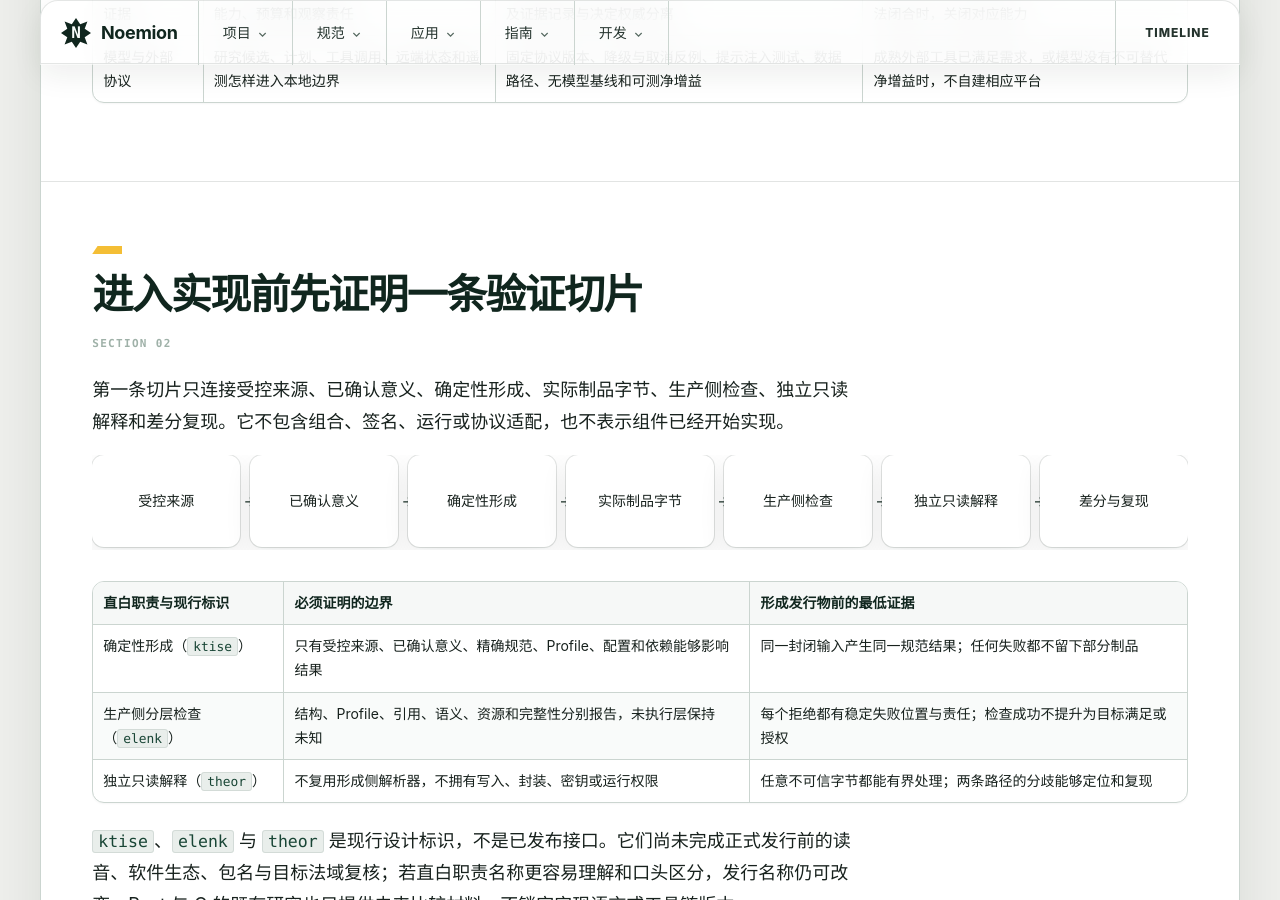
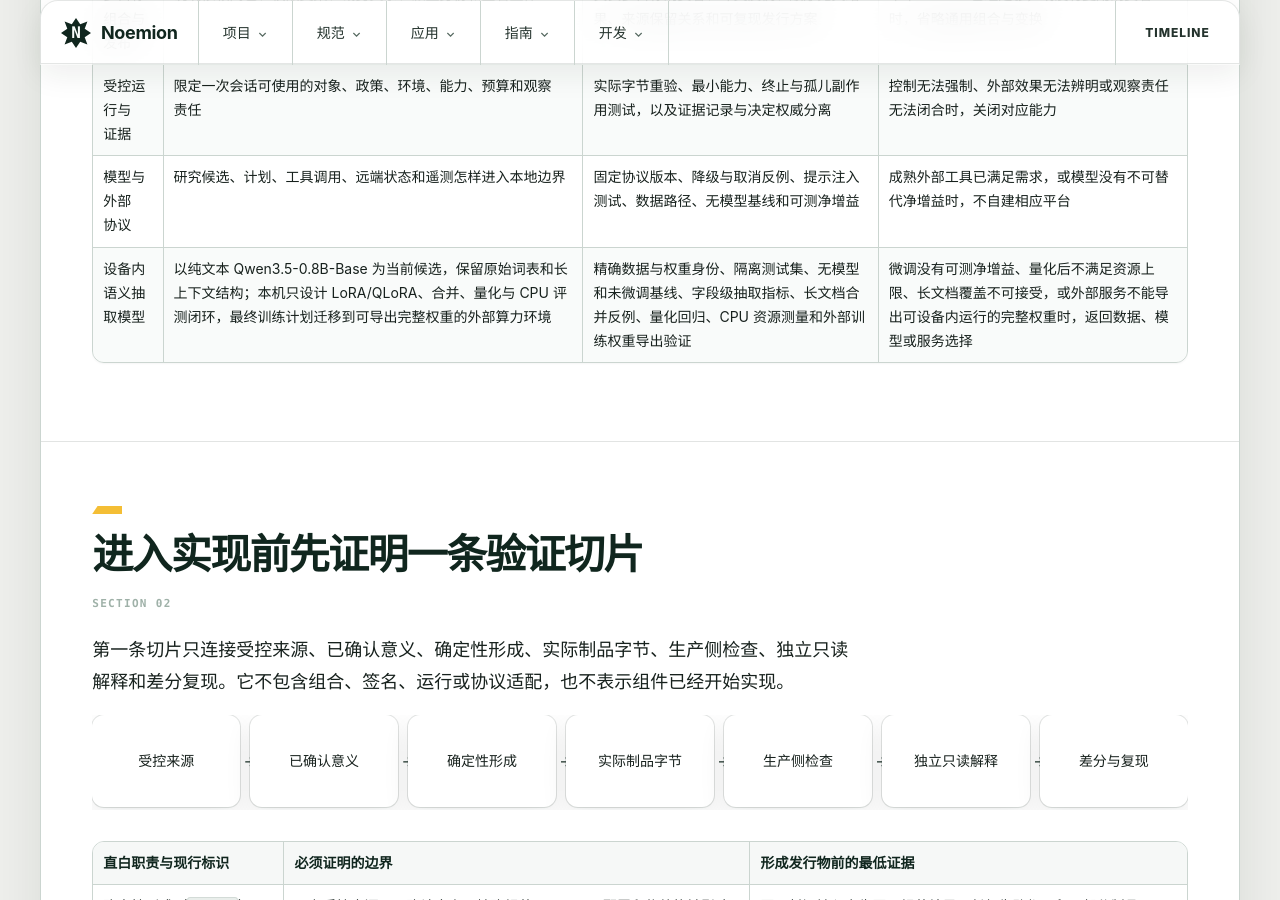
Before and after one commit to Noemion/noemion.github.io, a Jekyll site: the page built from development/implementation-roadmap.html, in a window 1280 px wide and 900 px high, scrolled down 1072 px. Built offline with Jekyll 4.4.1, drawn with Linux system fonts in a browser that asks for light colours; some of the changed text lies outside the part shown.

Commit message:
docs: define staged semantic model training route

```diff
--- a/development/current-stage.html
+++ b/development/current-stage.html
@@ -29,6 +29,7 @@
       <tr><td>对象职责和结果域分开</td><td>现行 ADR、CORE 草案、威胁模型与公开解释相互引用</td><td>具体名称已经适合发行，或对象已经有组件实现</td></tr>
       <tr><td>已登记案例具有确定的预期分类</td><td>机器可读登记连接条款、场景、威胁与正反向量</td><td>解析器、运行时、安全隔离或互操作实现已经存在</td></tr>
       <tr><td>研究提案可以用于发现边界缺口</td><td>提案保存权威资料、支持案例、反例和停止条件</td><td>提案已经成为规范、接口、命令或发布承诺</td></tr>
+      <tr><td>语义抽取模型已有分阶段验证路线</td><td><a href="https://github.com/Noemion/noemion.github.io/blob/main/spec/model-training-and-update-boundaries-proposal.md">模型训练与更新研究</a>固定纯文本 0.8B 候选、本机 LoRA 流程验证、CPU 量化评测和外部算力训练的责任边界</td><td>模型已经下载或训练、256K 训练已经完成、默认语言能力无损，或已有可发布权重</td></tr>
     </tbody></table></div>
     <p>当前最重要的缺失证据是名称必要性与人类读音结果、真实组件的实现证据、协议 Profile 和可安装发行材料。精确的工作依赖见<a href="implementation-roadmap.html">开发路线图</a>，变更主张怎样选择证据见<a href="testing.html">测试与验证</a>。</p>
   </section>
--- a/development/implementation-roadmap.html
+++ b/development/implementation-roadmap.html
@@ -18,6 +18,7 @@
       <tr><td>多目标组合与发布</td><td>说明依赖闭包、权限交集、裁剪关系、派生身份和签名主体</td><td>真实多目标消费者、冲突反例、顺序无关结果、来源保留关系和可复现发行方案</td><td>单个 Endem 已经足够，或没有复用消费者时，省略通用组合与变换</td></tr>
       <tr><td>受控运行与证据</td><td>限定一次会话可使用的对象、政策、环境、能力、预算和观察责任</td><td>实际字节重验、最小能力、终止与孤儿副作用测试，以及证据记录与决定权威分离</td><td>控制无法强制、外部效果无法辨明或观察责任无法闭合时，关闭对应能力</td></tr>
       <tr><td>模型与外部协议</td><td>研究候选、计划、工具调用、远端状态和遥测怎样进入本地边界</td><td>固定协议版本、降级与取消反例、提示注入测试、数据路径、无模型基线和可测净增益</td><td>成熟外部工具已满足需求，或模型没有不可替代净增益时，不自建相应平台</td></tr>
+      <tr><td>设备内语义抽取模型</td><td>以纯文本 Qwen3.5-0.8B-Base 为当前候选，保留原始词表和长上下文结构；本机只设计 LoRA/QLoRA、合并、量化与 CPU 评测闭环，最终训练计划迁移到可导出完整权重的外部算力环境</td><td>精确数据与权重身份、隔离测试集、无模型和未微调基线、字段级抽取指标、长文档合并反例、量化回归、CPU 资源测量和外部训练权重导出验证</td><td>微调没有可测净增益、量化后不满足资源上限、长文档覆盖不可接受，或外部服务不能导出可设备内运行的完整权重时，返回数据、模型或服务选择</td></tr>
     </tbody></table></div>
   </section>
 
@@ -54,6 +55,7 @@
       <tr><td>模型与数据：规划、记忆、检索、训练和托管执行属于不同数据路径</td><td>记录实际模型输入、预处理、模型与版本、保留和删除条件、无模型基线、评测总体与不确定性</td><td>模型流畅度、基准得分、开放权重或可调用 API 不能证明目标忠实、服务控制或安全净增益</td></tr>
       <tr><td>遥测：<a href="https://opentelemetry.io/docs/specs/semconv/">OpenTelemetry 语义约定 1.43.0</a>已把 GenAI 约定移至独立仓库</td><td>固定仓库提交与 Schema URL，限定最小字段、披露预算和接收方，再评估默认脱敏的单向导出</td><td>Schema URL 与遥测记录不进入 Endem 编码、Iknem 身份、授权决定或最终接受</td></tr>
     </tbody></table></div>
+    <p><strong>当前模型策略：</strong>设备内阶段只验证纯文本小模型从数据到 CPU 量化推理的完整路径；外部算力阶段才比较全参数微调、长上下文强化和教师蒸馏。详见<a href="https://github.com/Noemion/noemion.github.io/blob/main/spec/model-training-and-update-boundaries-proposal.md">模型训练与更新边界研究</a>。只提供封闭 API 且不能导出完整派生权重的服务，不能产生计划中的设备内发行候选。</p>
   </section>
 
   <section class="content-band"><h2>当前限制条件</h2><p>当前没有 Rust 组件、CLI、协议适配器、沙箱、签名 Profile、安装包或软件发行。开发者现在可以审查规范与验证设计，也可以按<a href="https://github.com/Noemion/noemion.github.io/blob/main/CONTRIBUTING.md">贡献指南</a>提交事实、术语、案例和边界修订；路线图不承诺日期，也不把研究主题写成待实现功能清单。</p></section>
```
Also changed, not shown: content-quality-audit.md (+1 -1 lines), spec/README.md (+1 -1 lines), spec/model-training-and-update-boundaries-proposal.md (+27 -1 lines).
